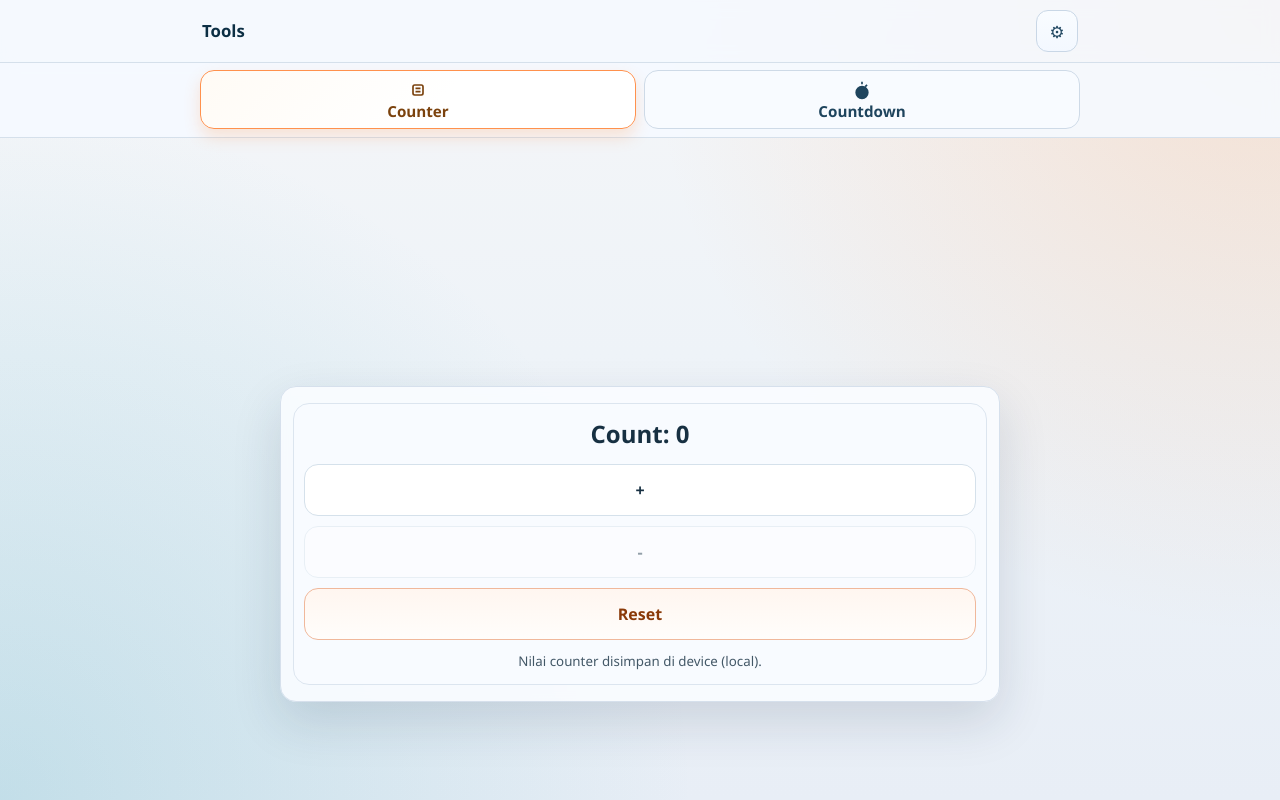
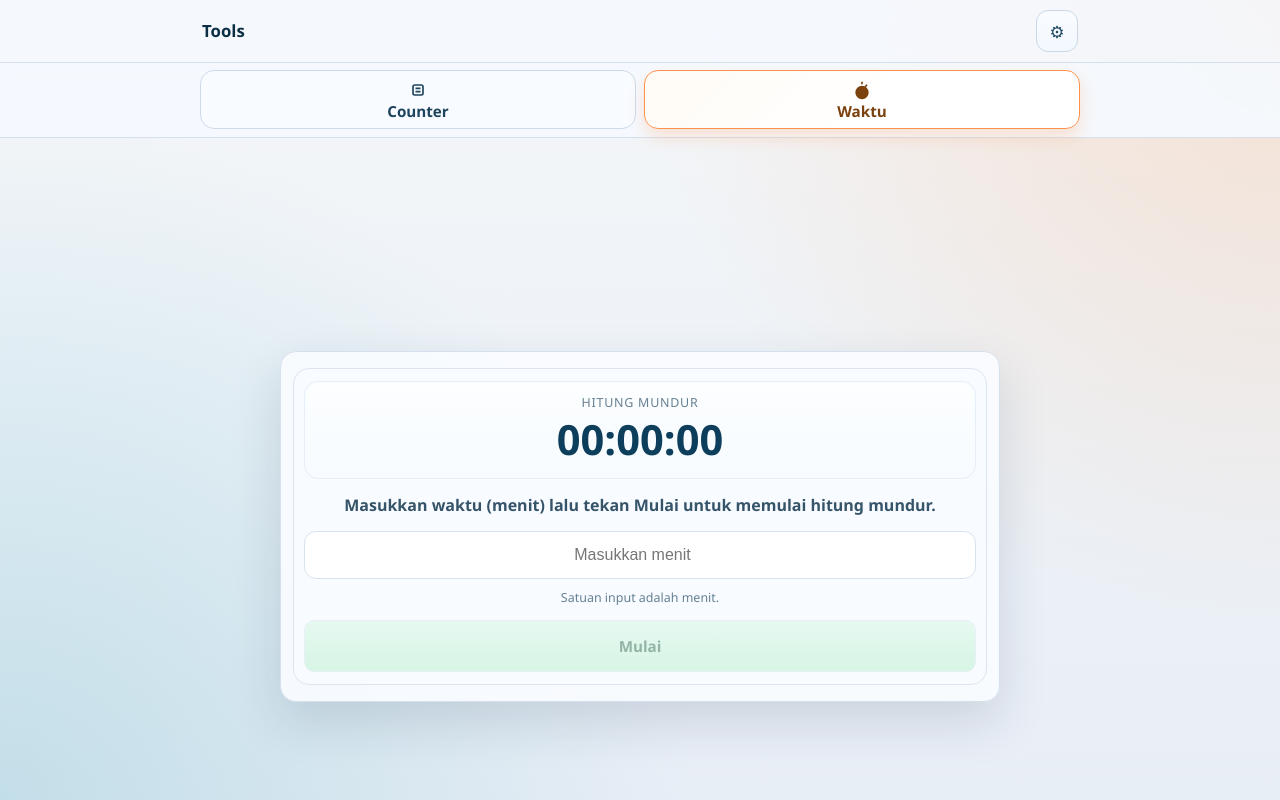
Before and after one commit to yudapc/countdown-app, a React (Vite) app: page /waktu in a window 1280 px wide. Before the commit this address led to /counter. Built offline with nearby package versions, Linux system fonts and the light colour scheme.

Commit message:
fix: label and copyright

```diff
--- a/src/App.jsx
+++ b/src/App.jsx
@@ -78,7 +78,7 @@ function App() {
   const themeOptionClassName = (mode) =>
     `theme-menu-item ${themeMode === mode ? 'theme-menu-item-active' : ''}`
 
-  const isCountdownPage = location.pathname === '/countdown'
+  const isWaktuPage = location.pathname === '/waktu' || location.pathname === '/countdown'
 
   return (
     <div className="app-shell">
@@ -145,16 +145,16 @@ function App() {
             <CounterIcon />
             <span className="menu-link-label">Counter</span>
           </NavLink>
-          <NavLink to="/countdown" className={menuLinkClassName}>
+          <NavLink to="/waktu" className={menuLinkClassName}>
             <CountdownIcon />
-            <span className="menu-link-label">Countdown</span>
+            <span className="menu-link-label">Waktu</span>
           </NavLink>
         </nav>
       </div>
 
-      {isActive && !isCountdownPage && (
-        <NavLink to="/countdown" className="floating-countdown-chip">
-          <span className="floating-countdown-label">Countdown Berjalan</span>
+      {isActive && !isWaktuPage && (
+        <NavLink to="/waktu" className="floating-countdown-chip">
+          <span className="floating-countdown-label">Hitung Mundur</span>
           <strong>{formattedTime}</strong>
         </NavLink>
       )}
@@ -165,7 +165,8 @@ function App() {
             <Routes>
             <Route path="/" element={<Navigate to="/counter" replace />} />
             <Route path="/counter" element={<CounterCountFeature />} />
-            <Route path="/countdown" element={<CountdownFeature />} />
+            <Route path="/waktu" element={<CountdownFeature />} />
+            <Route path="/countdown" element={<Navigate to="/waktu" replace />} />
             <Route path="*" element={<Navigate to="/counter" replace />} />
             </Routes>
           </div>
--- a/src/features/countdown/CountdownFeature.jsx
+++ b/src/features/countdown/CountdownFeature.jsx
@@ -20,16 +20,15 @@ const CountdownFeature = () => {
   return (
     <div className="countdown-feature">
       <div className="countdown-header">
-        <p className="countdown-caption">Current Session</p>
+        <p className="countdown-caption">Hitung Mundur</p>
         <h2 className="countdown-time">{formattedTime}</h2>
-        {isActive ? <p className="countdown-status">Timer sedang berjalan</p> : <p className="countdown-status">Timer belum aktif</p>}
       </div>
 
       <CountDown secondsLeft={remainingSeconds} isActive={isActive} />
 
       <div className="countdown-actions">
         {isActive && <button className="countdown-action-btn countdown-stop-btn" onClick={stopCountdown} disabled={!isActive}>
-          Stop
+          Berhenti
         </button>}
 
         {!isActive && <SetTimer initialValue={minutes} onStart={handleStart} />}
--- a/src/features/countdown/components/CountDown.jsx
+++ b/src/features/countdown/components/CountDown.jsx
@@ -9,13 +9,11 @@ const formatTime = (seconds) => {
 
 const CountDown = ({ secondsLeft, isActive }) => {
   if (!isActive && secondsLeft === 0) {
-    return <p className="countdown-message">Masukkan waktu (menit) dan klik Start untuk memulai countdown.</p>;
+    return <p className="countdown-message">Masukkan waktu (menit) lalu tekan Mulai untuk memulai hitung mundur.</p>;
   }
 
   return (
-    <p className="countdown-message">
-      {secondsLeft > 0 ? `Sisa waktu ${formatTime(secondsLeft)}` : 'Time is up!'}
-    </p>
+    <></>
   );
 };
 
--- a/src/features/countdown/components/SetTimer.jsx
+++ b/src/features/countdown/components/SetTimer.jsx
@@ -54,7 +54,7 @@ const SetTimer = ({ initialValue = 0, onStart }) => {
         onClick={handleStart}
         disabled={!canStart}
       >
-        Start
+        Mulai
       </button>
     </CenteredColumn>
   );
--- a/src/features/counter/CounterCountFeature.jsx
+++ b/src/features/counter/CounterCountFeature.jsx
@@ -39,7 +39,6 @@ const CounterCountFeature = () => {
           Reset
         </button>
       </ActionRow>
-      <small style={{ opacity: 0.8 }}>Nilai counter disimpan di device (local).</small>
     </CenteredColumn>
   );
 };
```
